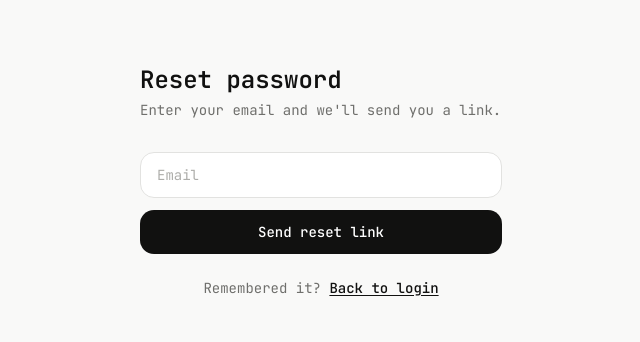
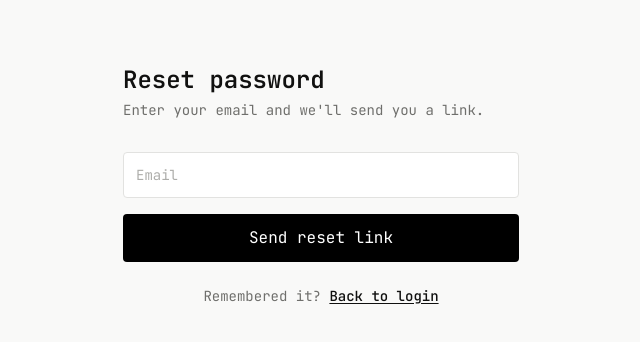
Before and after one commit to jdevshington/projectsnap, a Next.js app: page /forgot-password in a window 1280 px wide. Shown: the top 342 px of the page, without its empty margins (319-959 px from the left). Built offline with nearby package versions, Linux system fonts and the light colour scheme.

Commit message:
pw form fix

```diff
--- a/src/app/(auth)/forgot-password/page.tsx
+++ b/src/app/(auth)/forgot-password/page.tsx
@@ -45,13 +45,13 @@ export default function ForgotPasswordPage() {
             </div>
 
             {/* Form */}
-            <form action={action} className="space-y-3" noValidate>
+            <form action={action} className="space-y-4" noValidate>
                 <input
                     name="email"
                     type="email"
                     placeholder="Email"
                     autoComplete="email"
-                    className="w-full rounded-xl border border-[#E2E2E0] bg-white px-4 py-3 text-sm text-[#111110] placeholder:text-[#ADADAA] focus:border-[#111110] focus:outline-none transition-colors"
+                    className="w-full rounded border p-3 border-[#E2E2E0] bg-white text-sm text-[#111110] placeholder:text-[#ADADAA] focus:border-[#111110] focus:outline-none transition-colors"
                     required
                 />
 
@@ -64,7 +64,7 @@ export default function ForgotPasswordPage() {
                 <button
                     type="submit"
                     disabled={pending}
-                    className="w-full rounded-xl bg-[#111110] py-3 text-sm font-medium text-white disabled:opacity-50 transition-opacity"
+                    className="w-full rounded bg-black p-3 text-white disabled:opacity-50"
                 >
                     {pending ? "Sending…" : "Send reset link"}
                 </button>
```
